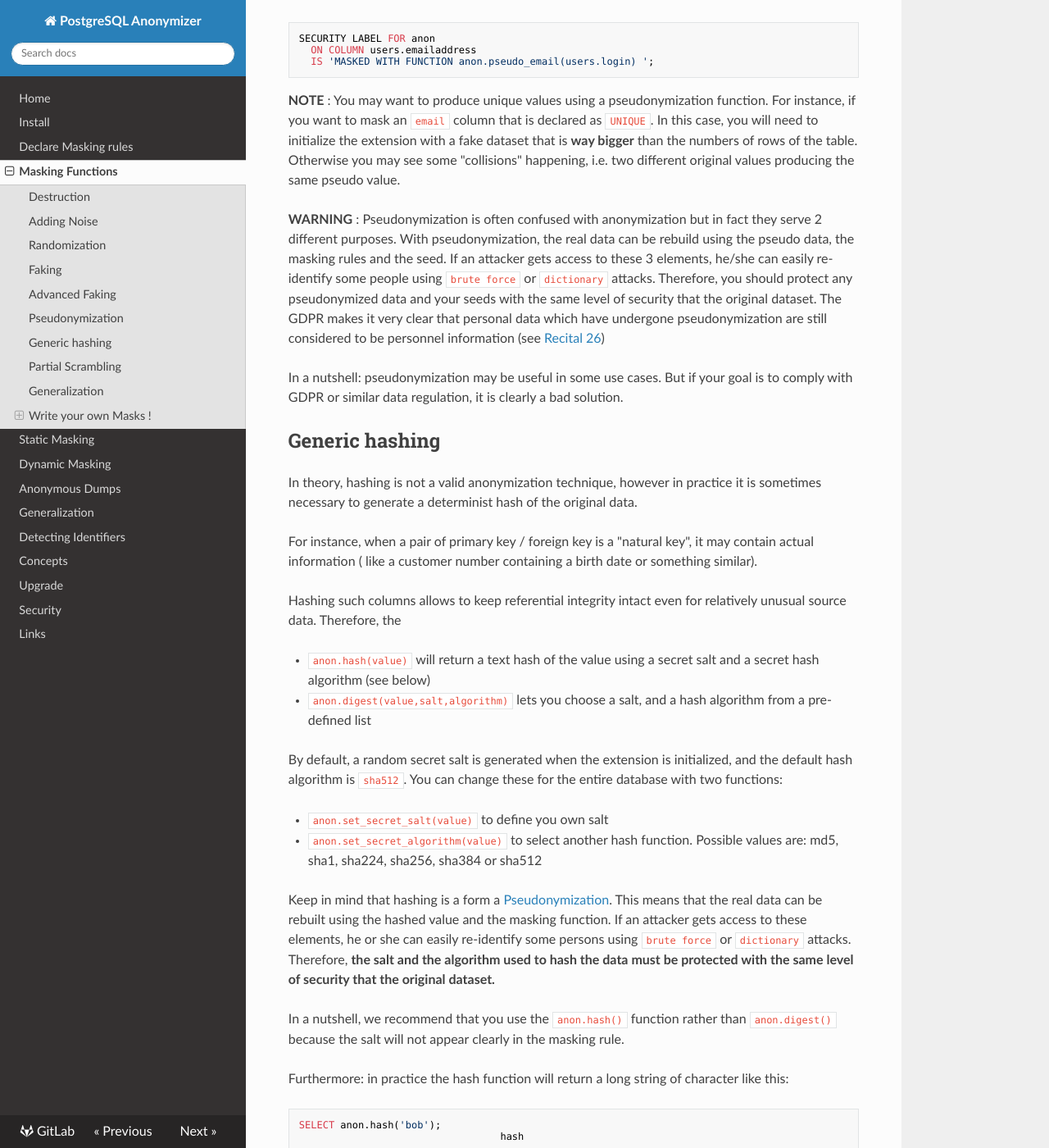
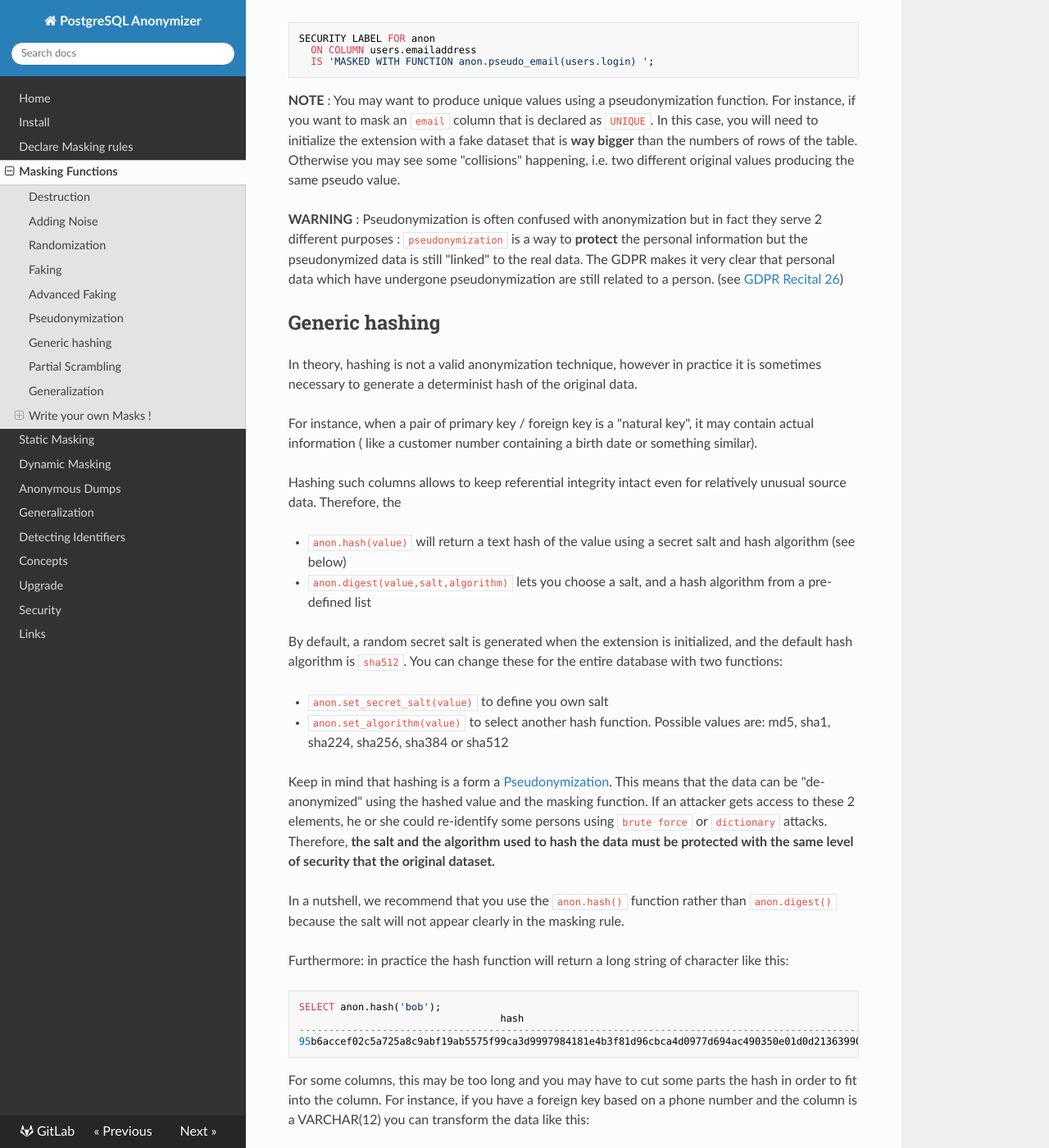
Before and after one commit to neondatabase/postgresql_anonymizer, an MkDocs documentation site: the page built from docs/masking_functions.md, in a window 1280 px wide and 1400 px high, scrolled down 3835 px. Shown: the whole window at 82% size. Built offline with MkDocs 1.6.1, drawn with Linux system fonts in a browser that asks for light colours; nearby versions of some CDN libraries.

Commit message:
[doc] Tune down the warnings about pseudonymization

```diff
--- a/docs/masking_functions.md
+++ b/docs/masking_functions.md
@@ -225,19 +225,12 @@ may see some "collisions" happening, i.e. two different original values producin
 the same pseudo value.
 
 **WARNING** : Pseudonymization is often confused with anonymization but in fact
-they serve 2 different purposes. With pseudonymization, the real data can be
-rebuild using the pseudo data, the masking rules and the seed. If an attacker
-gets access to these 3 elements, he/she can easily re-identify some people
-using `brute force` or `dictionary` attacks. Therefore, you should protect any
-pseudonymized data and your seeds with the same level of security that the original
-dataset. The GDPR makes it very clear that personal data which have undergone
-pseudonymization are still considered to be personnel information (see [Recital 26])
+they serve 2 different purposes : `pseudonymization` is a way to **protect** the
+personal information but the pseudonymized data is still "linked" to the real data.
+The GDPR makes it very clear that personal data which have undergone
+pseudonymization are still related to a person. (see [GDPR Recital 26])
 
-In a nutshell: pseudonymization may be useful in some use cases. But if your
-goal is to comply with GDPR or similar data regulation, it is clearly a bad solution.
-
-
-[Recital 26]: https://www.privacy-regulation.eu/en/recital-26-GDPR.htm
+[GDPR Recital 26]: https://www.privacy-regulation.eu/en/recital-26-GDPR.htm
 
 Generic hashing
 -------------------------------------------------------------------------------
@@ -253,7 +246,7 @@ Hashing such columns allows to keep referential integrity intact even for
 relatively unusual source data. Therefore, the
 
 * `anon.hash(value)`  will return a text hash of the value using a secret salt
-  and a secret hash algorithm (see below)
+  and hash algorithm (see below)
 
 * `anon.digest(value,salt,algorithm)` lets you choose a salt, and a hash algorithm
   from a pre-defined list
@@ -264,12 +257,12 @@ and the default hash algorithm is `sha512`. You can change these for the entire
 database with two functions:
 
 * `anon.set_secret_salt(value)` to define you own salt
-* `anon.set_secret_algorithm(value)` to select another hash function.
+* `anon.set_algorithm(value)` to select another hash function.
   Possible values are: md5, sha1, sha224, sha256, sha384 or sha512
 
 Keep in mind that hashing is a form a [Pseudonymization]. This means that the
-real data can be rebuilt using the hashed value and the masking function. If an
-attacker gets access to these elements, he or she can easily re-identify
+data can be "de-anonymized" using the hashed value and the masking function. If an
+attacker gets access to these 2 elements, he or she could re-identify
 some persons using `brute force` or `dictionary` attacks. Therefore, **the
 salt and the algorithm used to hash the data must be protected with the
 same level of security that the original dataset.**
```
Also changed, not shown: docs/concepts.md (+4 -4 lines), 8 other files.
